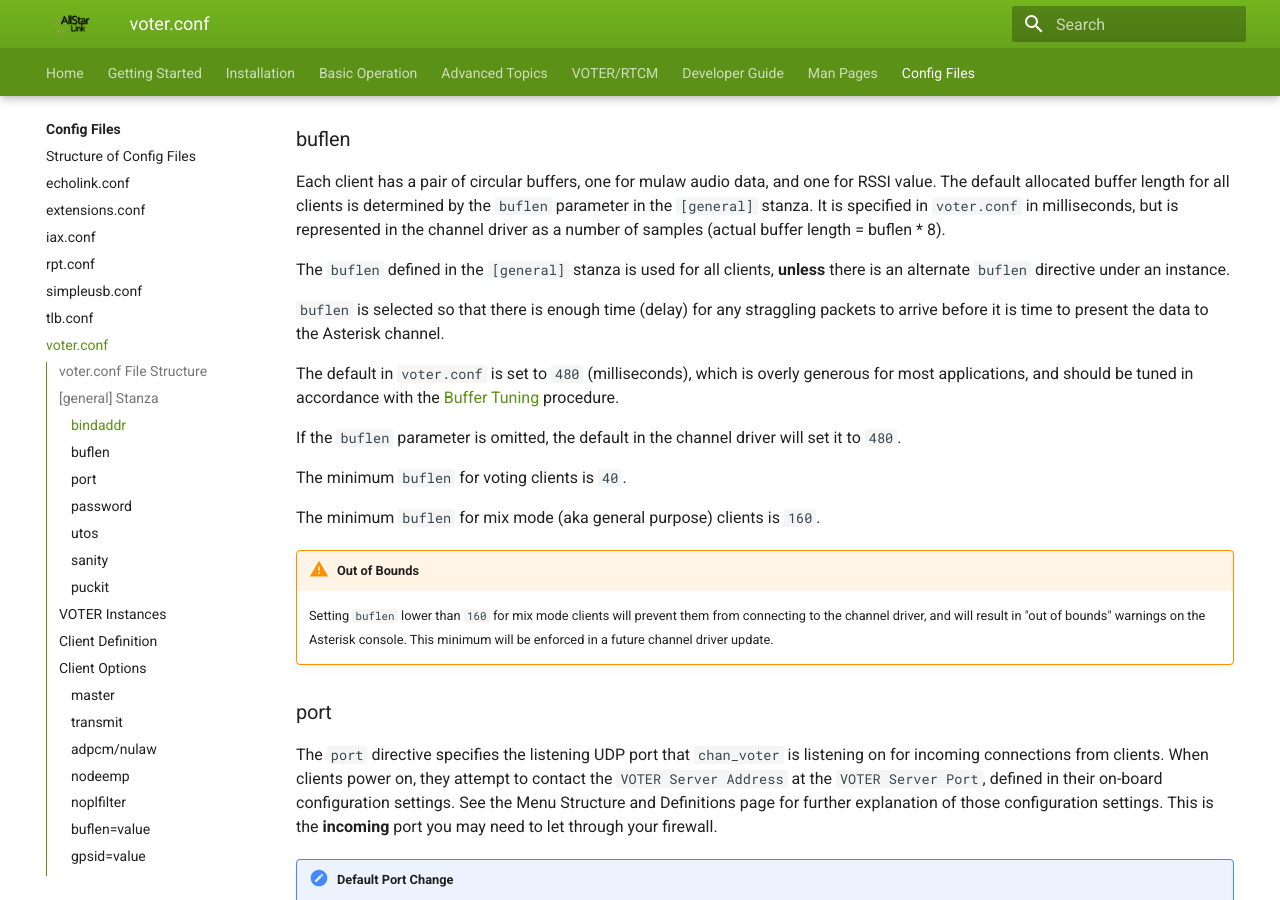
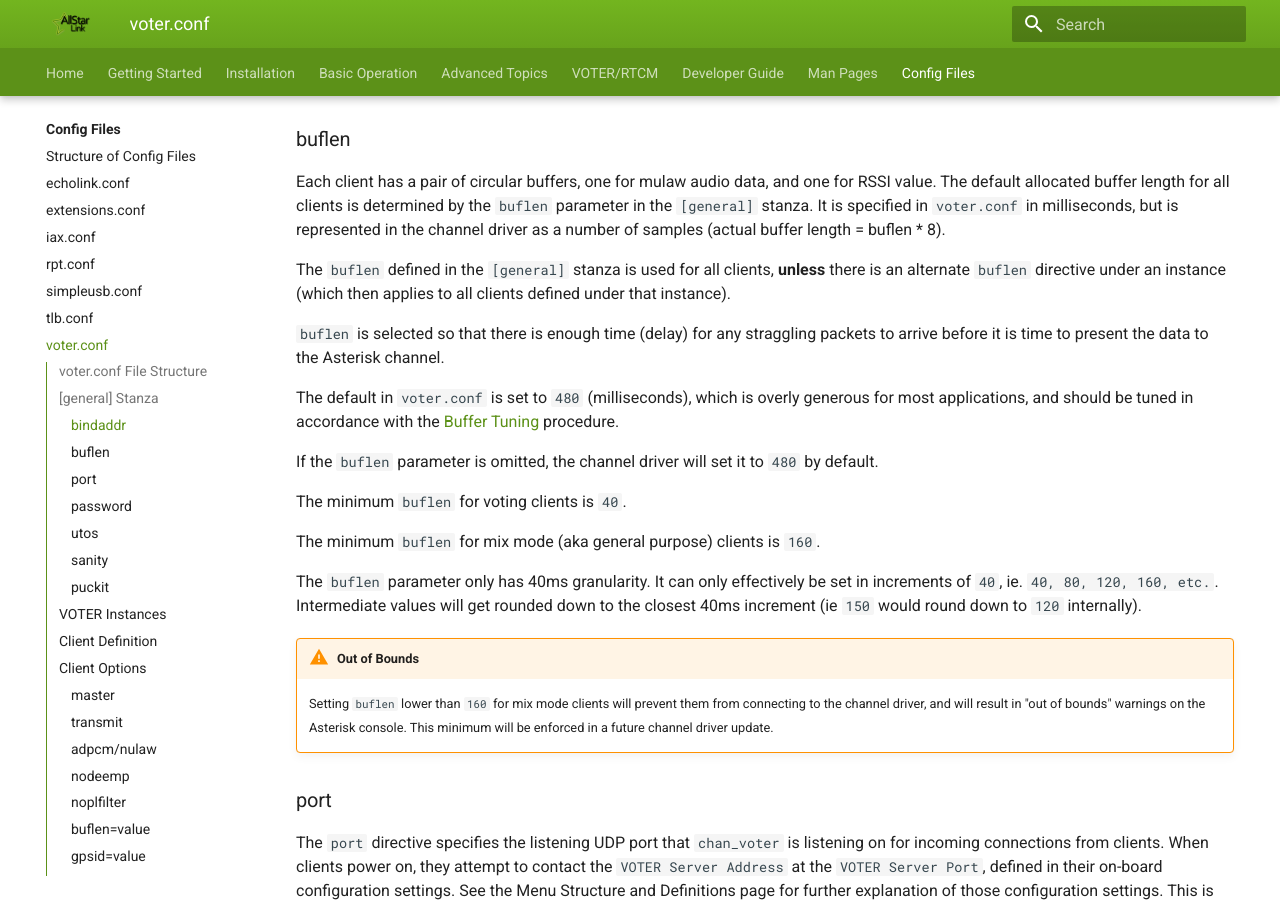
Before and after one commit to AllStarLink/ASL3-Manual, an MkDocs documentation site: the page built from docs/config/voter_conf.md, in a window 1280 px wide and 900 px high, scrolled down 3374 px. Built offline with MkDocs 1.6.1 and Material for MkDocs 9.7.7, drawn with Linux system fonts in a browser that asks for light colours.

Commit message:
More explanation of how buflen works, and the 40ms granularity.

```diff
--- a/docs/config/voter_conf.md
+++ b/docs/config/voter_conf.md
@@ -157,17 +157,19 @@ Typically, `bindaddr` is not specified (it defaults to "INADDR_ANY"). It is supp
 Each client has a pair of circular buffers, one for mulaw audio data, and one for RSSI value. The default allocated buffer length for all clients is determined by the `buflen` parameter in the `[general]` stanza. It is specified in `voter.conf` in milliseconds, but is represented in the channel driver as a number of samples (actual buffer length =
 buflen * 8).
 
-The `buflen` defined in the `[general]` stanza is used for all clients, **unless** there is an alternate `buflen` directive under an instance.
+The `buflen` defined in the `[general]` stanza is used for all clients, **unless** there is an alternate `buflen` directive under an instance (which then applies to all clients defined under that instance).
 
 `buflen` is selected so that there is enough time (delay) for any straggling packets to arrive before it is time to present the data to the Asterisk channel.
 
 The default in `voter.conf` is set to `480` (milliseconds), which is overly generous for most applications, and should be tuned in accordance with the [Buffer Tuning](../voter/voter-buffers.md) procedure.
 
-If the `buflen` parameter is omitted, the default in the channel driver will set it to `480`.
+If the `buflen` parameter is omitted, the channel driver will set it to `480` by default.
 
 The minimum `buflen` for voting clients is `40`.
 
 The minimum `buflen` for mix mode (aka general purpose) clients is `160`.
+
+The `buflen` parameter only has 40ms granularity. It can only effectively be set in increments of `40`, ie. `40, 80, 120, 160, etc.`. Intermediate values will get rounded down to the closest 40ms increment (ie `150` would round down to `120` internally).
 
 !!! warning "Out of Bounds"
 	Setting `buflen` lower than `160` for mix mode clients will prevent them from connecting to the channel driver, and will result in "out of bounds" warnings on the Asterisk console. This minimum will be enforced in a future channel driver update.
```
